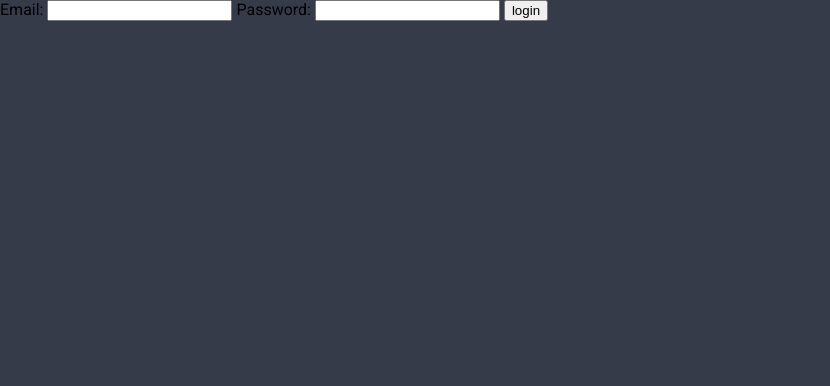
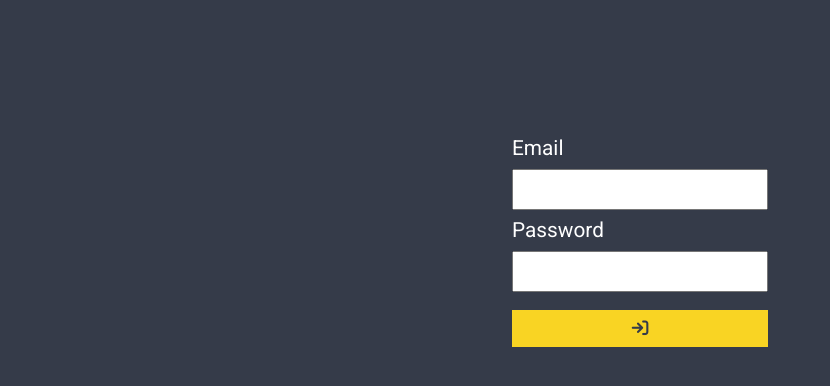
Before and after one commit to JonaPlaz/portfolio, a Symfony app: template symfony/templates/login/index.html.twig in a window 1280 px wide. Shown: the part 77-463 px from the top of the page, without its empty margins (0-830 px from the left). Run offline with Twig, Linux system fonts and the light colour scheme; the template is opened without the code that fills it, so the values that code supplies are empty; some libraries are stand-ins or nearby versions.

Commit message:
P-5 user admin interface
-login css

```diff
--- a/symfony/public/css/index.css
+++ b/symfony/public/css/index.css
@@ -131,6 +131,34 @@ main {
   text-decoration: none;
 }
 
+/* Login page */
+.login_form {
+  color: white;
+  display: flex;
+  flex-direction: column;
+  font-size: 1.3em;
+  line-height: 2em;
+  margin: 10% 40% 0 40%;
+  width: 20%;
+}
+
+.login_form>input {
+  color: #353b49;
+  font-size: 1em;
+  padding: 0.3em;
+}
+
+.login_button {
+  background-color: #F9D423;
+  border: none;
+  color: #353b49;
+  cursor: pointer;
+  font-size: 0.8em;
+  font-weight: 700;
+  margin-top: 1.1em;
+  padding: 0.5em;
+}
+
 /* Stats page */
 .visitors_table {
   border: solid white 1px;
--- a/symfony/templates/login/index.html.twig
+++ b/symfony/templates/login/index.html.twig
@@ -8,16 +8,16 @@
         <div>{{ error.messageKey|trans(error.messageData, 'security') }}</div>
     {% endif %}
 
-    <form action="{{ path('app_login') }}" method="post">
-        <label for="username">Email:</label>
+    <form class="login_form" action="{{ path('app_login') }}" method="post">
+        <label for="username">Email</label>
         <input type="text" id="username" name="_username" value="{{ last_username }}"/>
 
-        <label for="password">Password:</label>
+        <label for="password">Password</label>
         <input type="password" id="password" name="_password"/>
 
         {# If you want to control the URL the user is redirected to on success
         <input type="hidden" name="_target_path" value="/account"/> #}
 
-        <button type="submit">login</button>
+        <button class="login_button" type="submit"><i class="fa-solid fa-arrow-right-to-bracket"></i></button>
     </form>
 {% endblock %}
```
